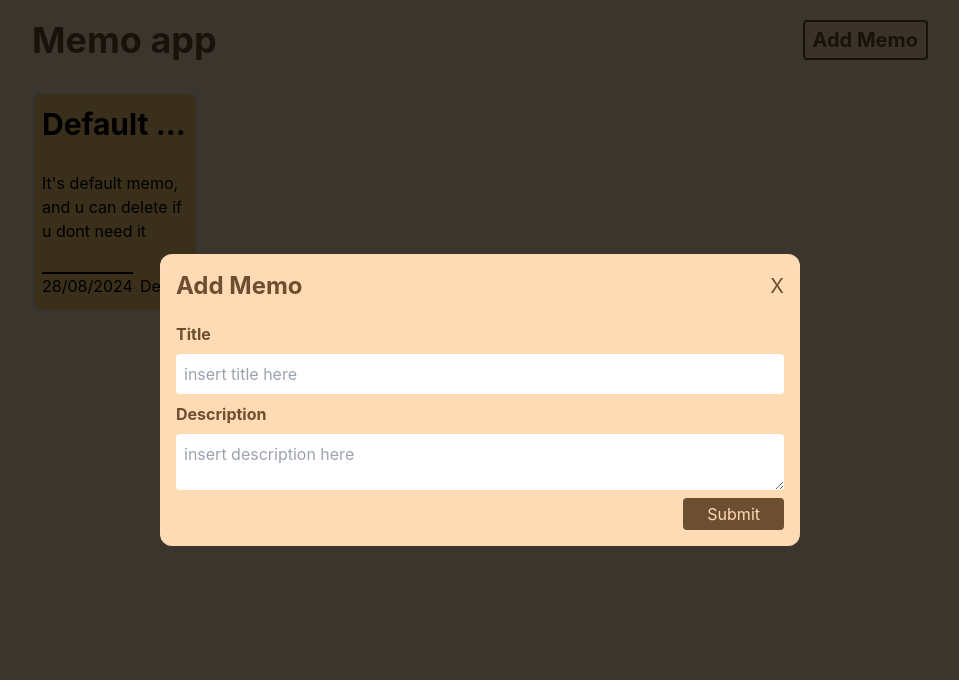
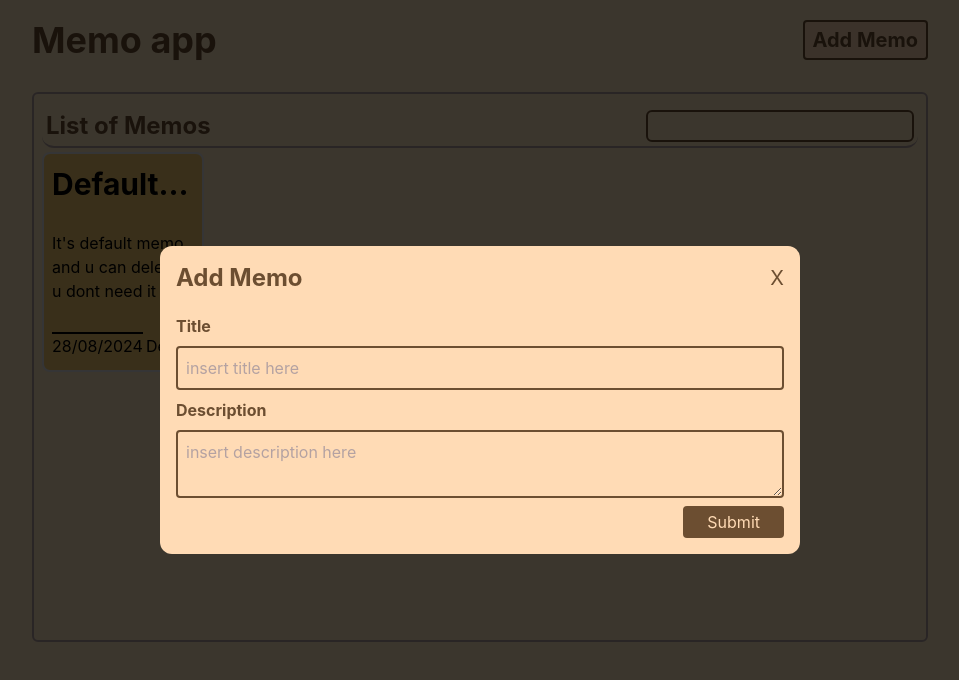
Before and after one commit to dewa-nanda/memo-app, a Vue app: page / in a window 1280 px wide. Both pictures are taken after a click on the button "Add Memo". Shown: the top 680 px of the page, without its empty margins (160-1119 px from the left). Built offline with nearby package versions, Linux system fonts and the light colour scheme.

Commit message:
update style

```diff
--- a/src/App.vue
+++ b/src/App.vue
@@ -7,12 +7,30 @@
     </div>
   </div>
 
-  <div class="grid grid-cols-5 gap-4" v-if="storeMemo.memos.length != 0">
-    <memo v-for="memo in storeMemo.memos" :key="memo.id" :memo="memo" />
-  </div>
-  <div v-else>
-    <img :src="nothingIllustration" class="mx-auto" />
-    <h1 class="text-2xl font-bold text-center -mt-9">Nothing Memo Here Yet!</h1>
+  <div class="border-2 border-[#b4a2a2] rounded-md min-h-[550px] p-2">
+    <template v-if="storeMemo.memos.length != 0">
+      <div
+        :class="[
+          'flex justify-between border-b-2 rounded-xl border-[#b4a2a2] my-1 py-1 px-1',
+        ]"
+      >
+        <h2 class="font-bold text-2xl">List of Memos</h2>
+        <input
+          class="rounded-md px-2 bg-[#FFEAC5] border-2 border-[#6C4E31] focus:outline-none focus:shadow-inner focus:shadow-[#b4a2a2] placeholder:text-[#b4a2a2]"
+          v-model.lazy.trim="inputSearch"
+        />
+      </div>
+      <div class="grid grid-cols-5 gap-4">
+        <memo v-for="memo in storeMemo.memos" :key="memo.id" :memo="memo" />
+      </div>
+    </template>
+
+    <div v-else>
+      <img :src="nothingIllustration" class="mx-auto" />
+      <h1 class="text-2xl font-bold text-center -mt-9">
+        Nothing Memo Here Yet!
+      </h1>
+    </div>
   </div>
 </template>
 
@@ -22,10 +40,15 @@
   import nothingIllustration from './assets/image/nothing-illustration.svg'
   import dataMemoJson from './assets/data/memo.json'
   import { useMemosStore } from './utils/store'
-  import { onBeforeMount, ref } from 'vue'
+  import { onBeforeMount, ref, watch } from 'vue'
   import { memoItem } from './types'
 
   const storeMemo = useMemosStore()
+  const inputSearch = ref('')
+
+  watch(inputSearch, e => {
+    storeMemo.searchMemo(e)
+  })
 
   onBeforeMount(() => {
     const tempMemos = localStorage.getItem('memos')
--- a/src/components/modalForm.vue
+++ b/src/components/modalForm.vue
@@ -29,7 +29,7 @@
           </p>
         </div>
         <input
-          class="px-2 rounded p-2"
+          class="px-2 rounded p-2 bg-[#FFDBB5] border-2 border-[#6C4E31] focus:outline-none focus:shadow-inner focus:shadow-[#b4a2a2] placeholder:text-[#b4a2a2]"
           placeholder="insert title here"
           id="title"
           v-model="inputMemo.title"
@@ -42,7 +42,7 @@
         </div>
         <textarea
           v-model="inputMemo.content"
-          class="w-full basis-full rounded px-2 pt-2"
+          class="px-2 rounded p-2 bg-[#FFDBB5] border-2 border-[#6C4E31] focus:outline-none focus:shadow-inner focus:shadow-[#b4a2a2] placeholder:text-[#b4a2a2]"
           id="desc"
           placeholder="insert description here"
         ></textarea>
@@ -79,8 +79,8 @@
     toggleModal.value = false
     formErrorHandler.value.content = false
     formErrorHandler.value.title = false
-    inputMemo.value.content = ""
-    inputMemo.value.title = ""
+    inputMemo.value.content = ''
+    inputMemo.value.title = ''
   }
 
   const handlerAddMemo = () => {
@@ -89,8 +89,8 @@
       toggleModal.value = false
       formErrorHandler.value.content = false
       formErrorHandler.value.title = false
-      inputMemo.value.content = ""
-      inputMemo.value.title = ""
+      inputMemo.value.content = ''
+      inputMemo.value.title = ''
     } else {
       if (!inputMemo.value.title) {
         formErrorHandler.value.title = true
@@ -104,8 +104,6 @@
       }
     }
   }
-
-
 </script>
 
 <style scoped>
--- a/src/utils/store.ts
+++ b/src/utils/store.ts
@@ -28,5 +28,9 @@ export const useMemosStore = defineStore('memos', {
         localStorage.setItem('memos', JSON.stringify(this.memos))
       }
     },
+
+    searchMemo(memoTitle: string) {
+      console.log(memoTitle)
+    },
   },
 })
```
